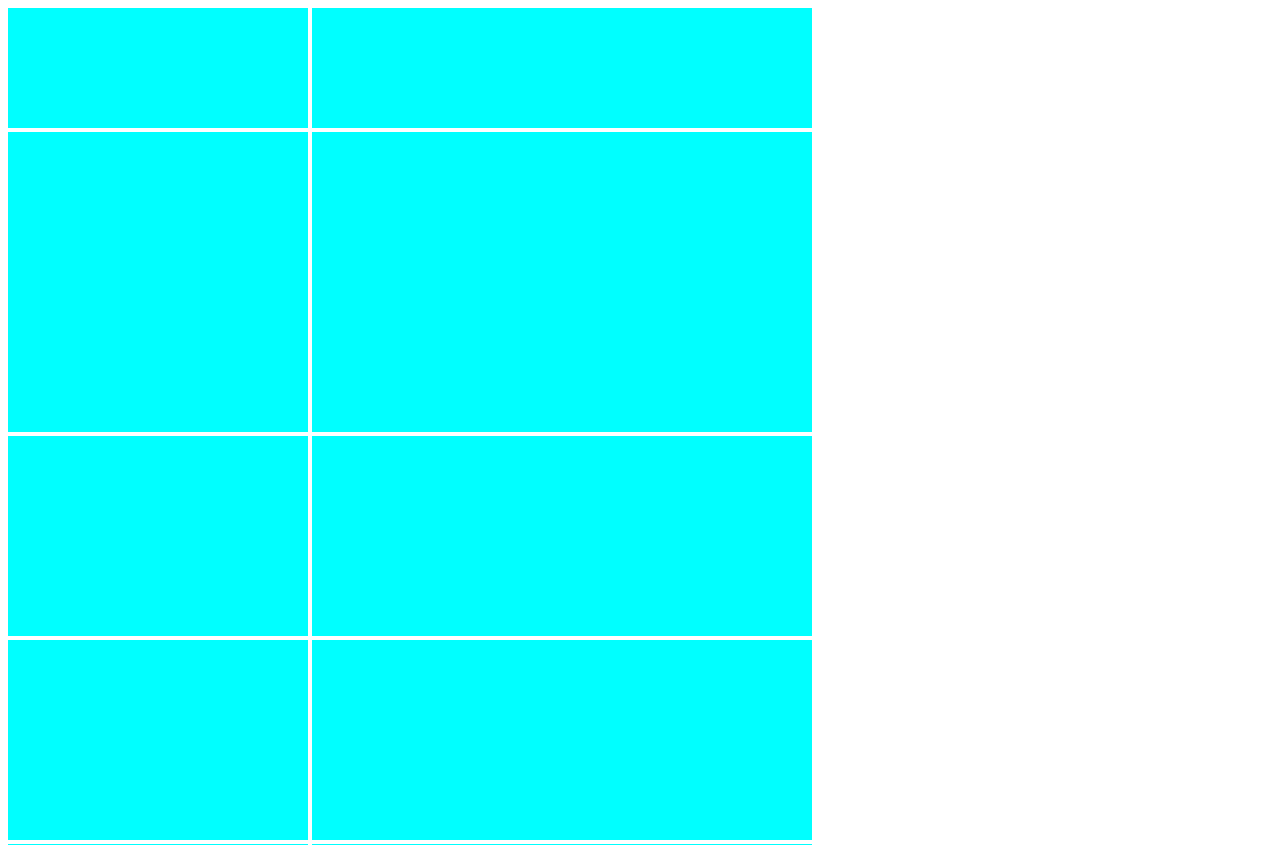
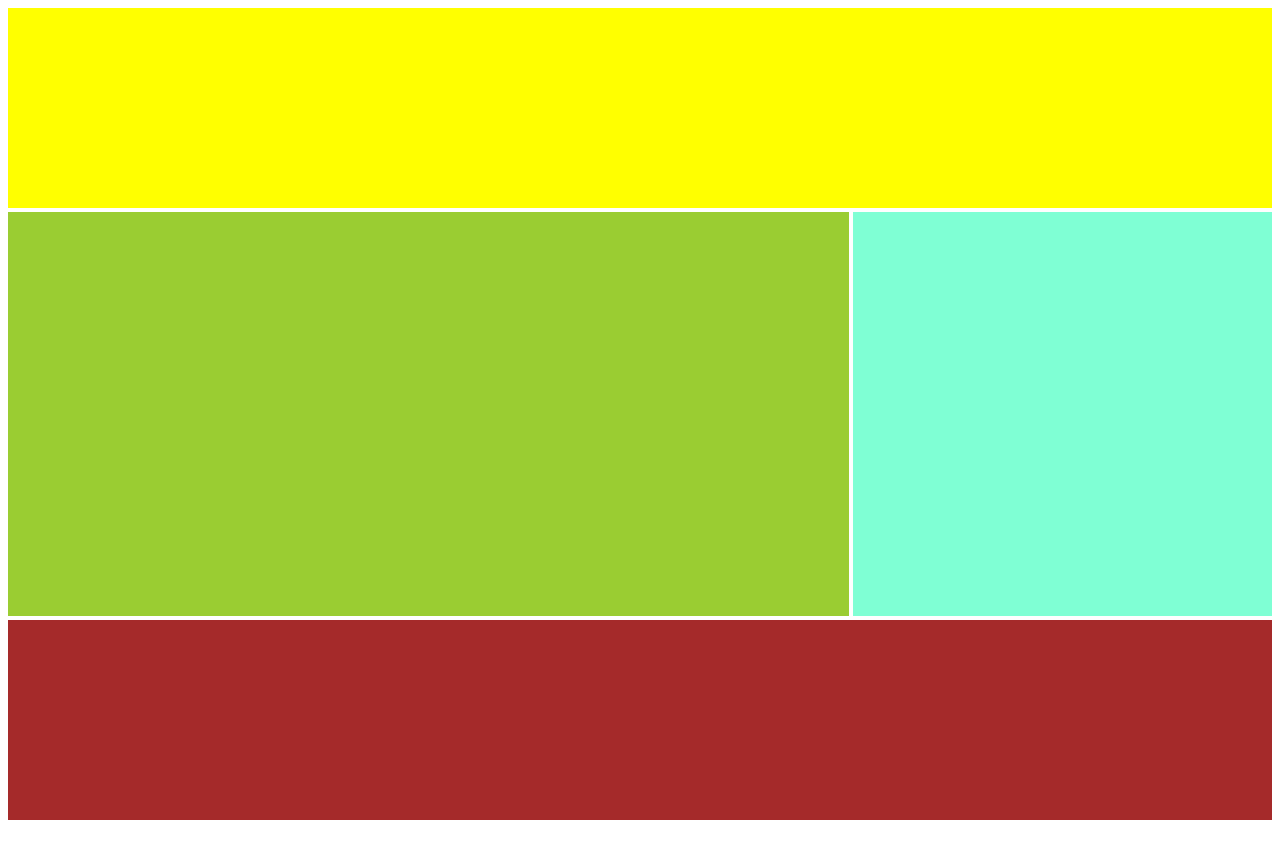
Before and after one commit to Yesdoing/css-master, a plain HTML site: page grid.html in a window 1280 px wide. Shown: the top 845 px of the page. Drawn offline with Linux system fonts and the light colour scheme.

Commit message:
grid-template-areas

```diff
--- a/grid.html
+++ b/grid.html
@@ -1,5 +1,6 @@
 <!DOCTYPE html>
 <html lang="en">
+
 <head>
     <meta charset="UTF-8">
     <meta name="viewport" content="width=device-width, initial-scale=1.0">
@@ -8,32 +9,40 @@
     <style>
         .father {
             display: grid;
-            grid-template-columns: 300px 500px;
-            grid-template-rows: 120px 300px;
+            grid-auto-rows: 200px;
             grid-gap: 4px;
-            grid-auto-rows: 200px;
-            grid-auto-flow: row;
+            grid-template-areas: "header header header" "content content sidebar" "content content sidebar" "footer footer footer";
         }
-        .box {
-            background-color: aqua;
+
+        .first {
+            grid-area: header;
+            background-color: yellow;
+        }
+
+        .second {
+            grid-area: content;
+            background-color: yellowgreen;
+        }
+
+        .third {
+            grid-area: sidebar;
+            background-color: aquamarine;
+        }
+
+        .fourth {
+            grid-area: footer;
+            background-color: brown;
         }
     </style>
 </head>
+
 <body>
     <div class="father">
-        <div class="box"></div>
-        <div class="box"></div>
-        <div class="box"></div>
-        <div class="box"></div>
-        <div class="box"></div>
-        <div class="box"></div>
-        <div class="box"></div>
-        <div class="box"></div>
-        <div class="box"></div>
-        <div class="box"></div>
-        <div class="box"></div>
-        <div class="box"></div>
-        <div class="box"></div>
+        <div class="first"></div>
+        <div class="second"></div>
+        <div class="third"></div>
+        <div class="fourth"></div>
     </div>
 </body>
+
 </html>
```
Also changed, not shown: README.md.
